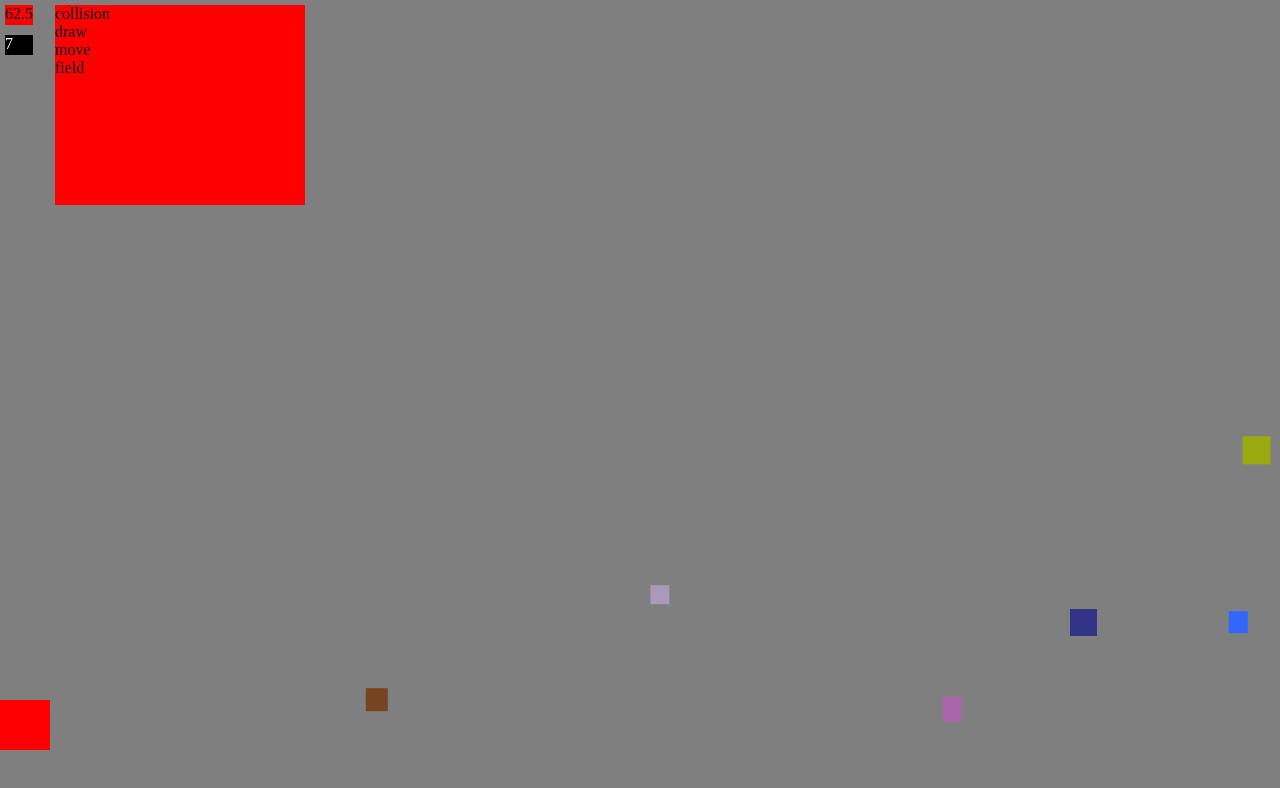
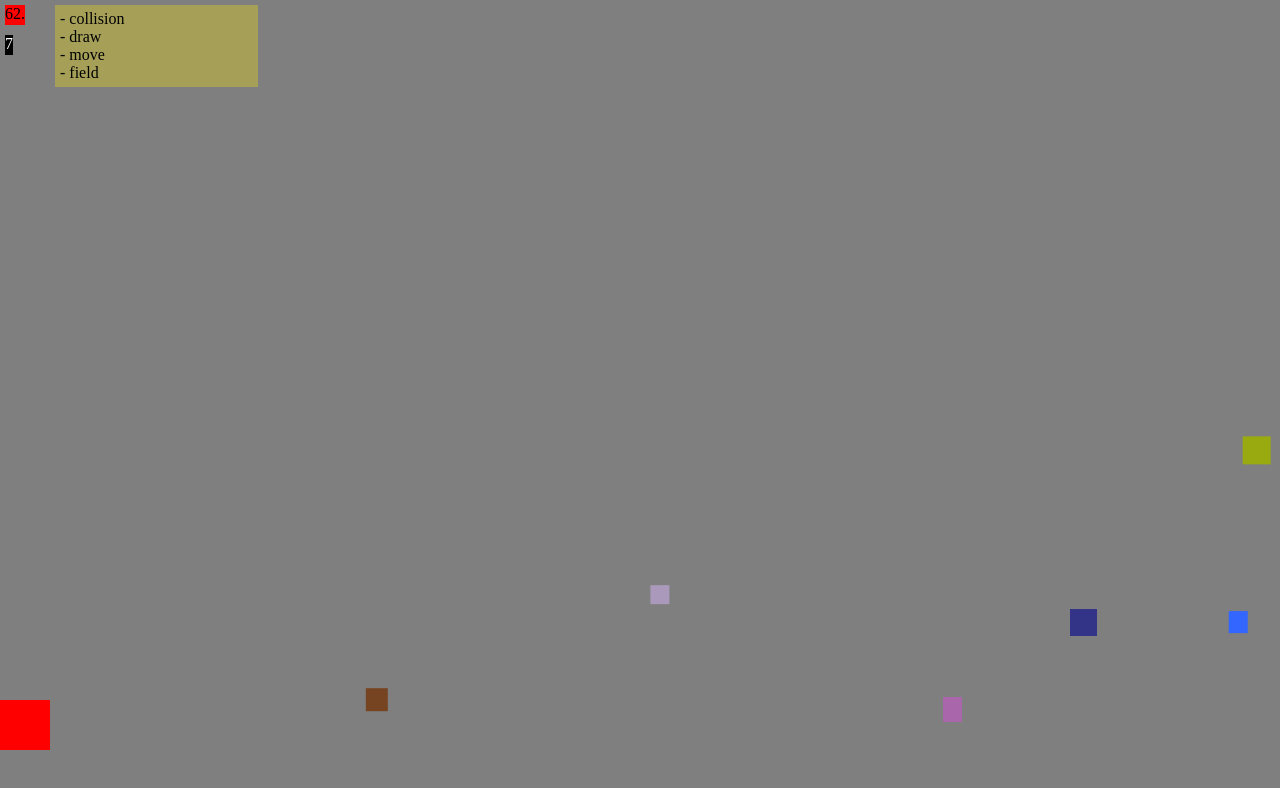
Before and after one commit to pahlavaubivca/game, a plain HTML site: page dev/spaceBattle/game/html/index.html in a window 1280 px wide. Drawn offline with Linux system fonts and the light colour scheme; files whose address does not match are found by name.

Commit message:
add css to index

```diff
--- a/dev/spaceBattle/game/css/index.css
+++ b/dev/spaceBattle/game/css/index.css
@@ -9,18 +9,17 @@ canvas {
     position: fixed;
     left: 5px;
     top: 5px;
-    width: 28px;
+    width: 20px;
     height: 20px;
     overflow: hidden;
 }
 
 .side-stat-panel{
     position:fixed;
-    width:250px;
-    height:200px;
-    background: red;
+    background: rgba(255, 235, 0, 0.3);
     top:5px;
     left:55px;
+    padding:5px;
 }
 
 .count {
@@ -29,7 +28,6 @@ canvas {
     position: fixed;
     left: 5px;
     top: 35px;
-    width: 28px;
     height: 20px;
     overflow: hidden
 }
@@ -38,7 +36,13 @@ canvas {
 
 }
 .line.stat{
-    background: #a2a2af;
+    background: rgba(162, 162, 175, 0.5);
     width:124px;
     overflow: hidden;
+    float:left;
+    margin-right: 5px;
 }
+span{
+
+
+}
--- a/dev/spaceBattle/game/html/index.html
+++ b/dev/spaceBattle/game/html/index.html
@@ -9,38 +9,24 @@
 <canvas id="canvas"></canvas>
 <div class="fps" id="fps"></div>
 <div class="count" id="count" style=""></div>
-
 <div class="side-stat-panel">
     <div class="line">
         <div class="line stat" id="collTime"></div>
-        <span>collision</span>
+        <span>- collision</span>
     </div>
     <div class="line">
         <div class="line stat" id="drTime"></div>
-        <span>draw</span>
+        <span>- draw</span>
     </div>
     <div class="line">
         <div class="line stat" id="moveT"></div>
-        <span>move</span>
+        <span>- move</span>
     </div>
     <div class="line">
         <div class="line stat" id="fieldD"></div>
-        <span>field</span>
+        <span>- field</span>
     </div>
 </div>
-
-
-<!--<div class="colltime" id="collTime" style="display: none;"></div>-->
-<!--<p style="background:green;color:#fff; position:fixed;left:220px;top:5px; width:65px;height:20px;margin:0;">
-    collision</p>-->
-
-<!--<p style="background:navy;color:#fff; position:fixed;left:220px;top:35px; width:65px;height:20px;margin:0;">draw</p>-->
-
-<!--<p style="background:yellow;color:#000; position:fixed;left:220px;top:65px; width:65px;height:20px;margin:0;">move</p>-->
-
-<!--<p style="background:magenta;color:#fff; position:fixed;left:220px;top:95px; width:65px;height:20px;margin:0;">field</p>-->
-
-
 <script src="../js/compile.js"></script>
 </body>
 </html>
```
Also changed, not shown: dev/spaceBattle/game/index.html (deleted, +0 -21 lines).
